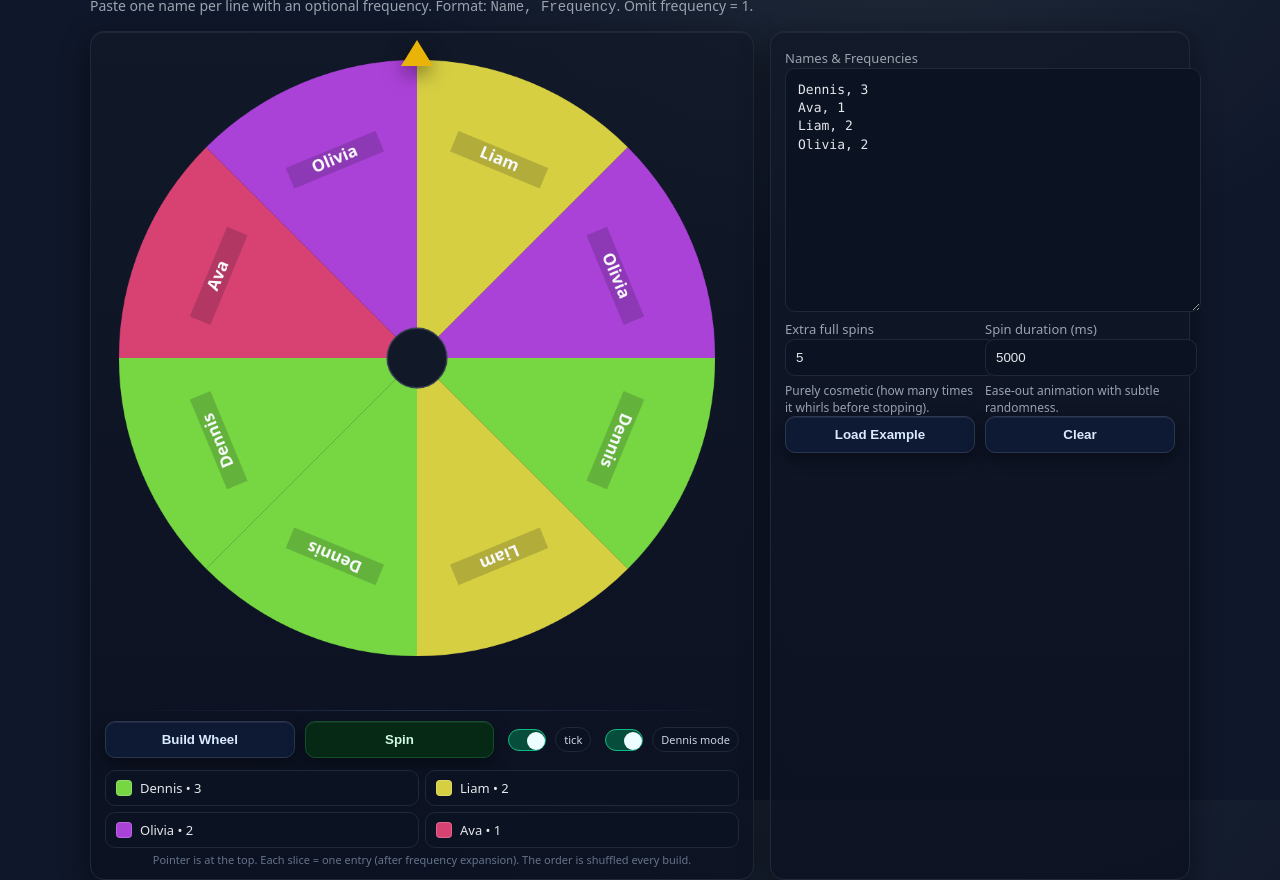
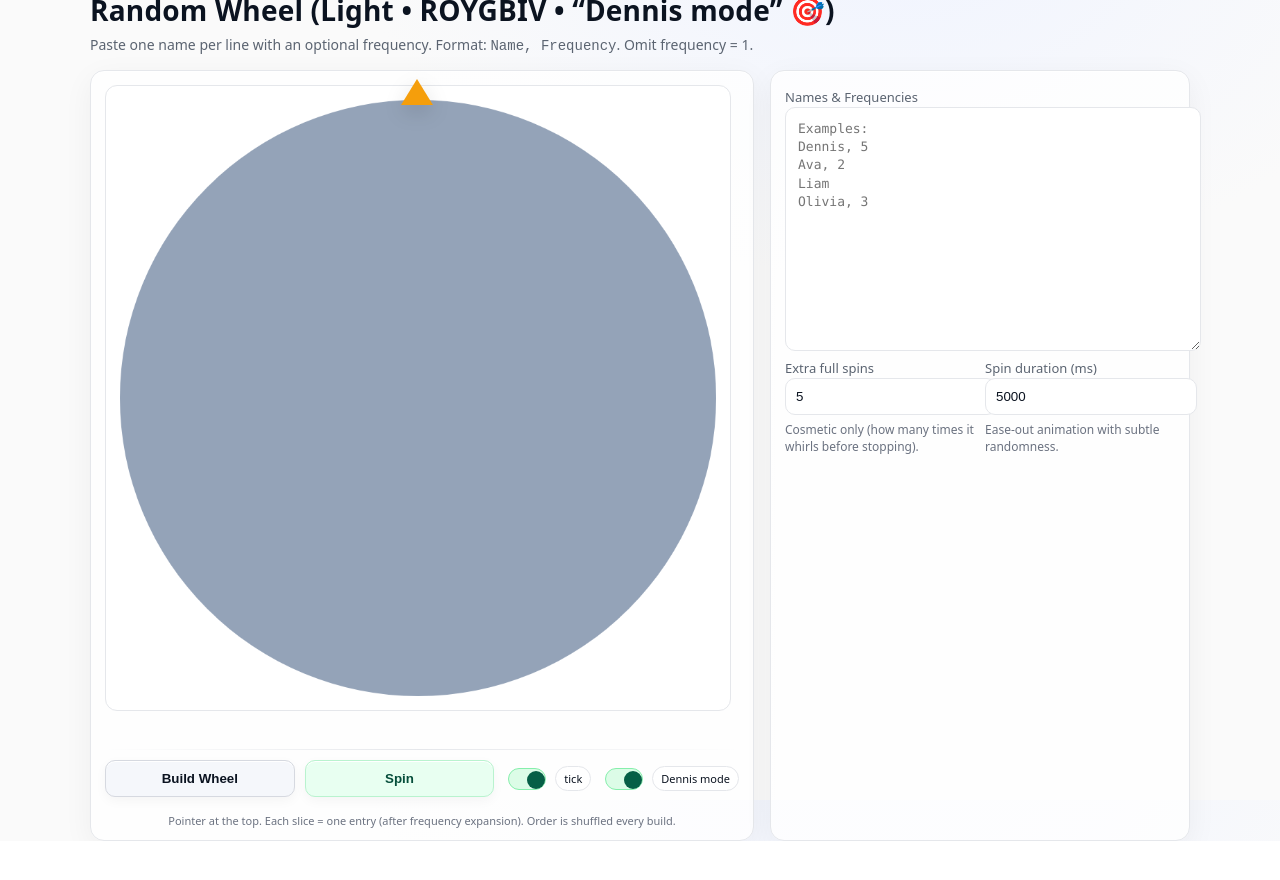
Before and after one commit to kennyhaggard/wheelspin, a plain HTML site: page index.html in a window 1280 px wide. After the commit the page ends 841 px from the top, so only its background shows below. Drawn offline with Linux system fonts and the light colour scheme.

Commit message:
Update index.html

```diff
--- a/index.html
+++ b/index.html
@@ -3,81 +3,81 @@
 <head>
 <meta charset="utf-8" />
 <meta name="viewport" content="width=device-width, initial-scale=1" />
-<title>Totally Fair* Random Wheel (*definitely not rigged for Dennis)</title>
+<title>Random Wheel — Light (ROYGBIV + Dennis mode)</title>
 <style>
-  :root { --bg:#0f172a; --card:#111827; --ink:#e5e7eb; --muted:#9ca3af; --accent:#22c55e; }
+  :root { --bg:#fafafa; --card:#ffffff; --ink:#0b1320; --muted:#5b6471; --border:#e5e7eb; }
   html,body{height:100%}
   body{
     margin:0; font-family:system-ui,-apple-system,Segoe UI,Roboto,Inter,Arial,sans-serif;
-    background:radial-gradient(1200px 800px at 70% -10%, #1f2937 0%, var(--bg) 45%),
-               linear-gradient(180deg,#0b1020, #0b1020);
+    background:radial-gradient(1200px 800px at 70% -10%, #f0f4ff 0%, var(--bg) 45%),
+               linear-gradient(180deg,#f8fafc, #f8fafc);
     color:var(--ink); display:flex; align-items:center; justify-content:center; padding:16px;
   }
   .app{display:grid; gap:16px; width:min(1100px,100%);}
   .grid{display:grid; grid-template-columns:1fr 420px; gap:16px}
   @media (max-width: 980px){ .grid{grid-template-columns:1fr} }
   .card{
-    background:linear-gradient(180deg, #111827cc, #0b1020cc);
-    border:1px solid #1f2937; border-radius:14px; padding:14px 14px 12px;
-    box-shadow: 0 10px 30px #0007, inset 0 1px 0 #ffffff10;
+    background:linear-gradient(180deg, #ffffffcc, #ffffffcc);
+    border:1px solid var(--border); border-radius:14px; padding:14px 14px 12px;
+    box-shadow: 0 8px 30px #0000000d, inset 0 1px 0 #ffffff;
   }
   h1{font-size:clamp(20px,2.2vw,28px); margin:0 0 6px; letter-spacing:.2px}
   .sub{color:var(--muted); font-size:14px; margin-top:2px}
   textarea{
     width:100%; min-height:220px; resize:vertical; border-radius:10px; padding:12px 12px 10px;
-    background:#0b1222; border:1px solid #1f2937; color:var(--ink); font:13px/1.4 ui-monospace, SFMono-Regular, Menlo, Consolas, monospace;
+    background:#fff; border:1px solid var(--border); color:var(--ink); font:13px/1.4 ui-monospace, SFMono-Regular, Menlo, Consolas, monospace;
   }
   .row{display:flex; gap:10px; flex-wrap:wrap; align-items:center}
   .row > *{flex:1}
   .btn{
-    appearance:none; border:1px solid #2a364f; background:#0e1a33; color:#dbeafe;
+    appearance:none; border:1px solid #d6d9e0; background:#f5f7fb; color:#0b1320;
     padding:10px 14px; border-radius:10px; font-weight:600; cursor:pointer;
-    box-shadow:0 6px 16px #0006, inset 0 1px 0 #ffffff12;
+    box-shadow:0 4px 12px #0000000a, inset 0 1px 0 #ffffff;
     transition: transform .06s ease, background .2s ease, border-color .2s;
     user-select:none;
   }
-  .btn:hover{ background:#102145; border-color:#3a4f78 }
+  .btn:hover{ background:#eef2ff; border-color:#cbd5e1 }
   .btn:active{ transform: translateY(1px) }
-  .btn.primary{ background:#062916; border-color:#134e2a; color:#d1fae5 }
-  .btn.primary:hover{ background:#07351e; border-color:#1b6a3a }
+  .btn.primary{ background:#e8fff1; border-color:#b9f3cf; color:#064e3b }
+  .btn.primary:hover{ background:#dbfeea; border-color:#a3e7bf }
   .btn:disabled{ opacity:.6; cursor:not-allowed }
   label{font-size:13px; color:var(--muted)}
   input[type="number"]{
-    width:100%; padding:10px; border-radius:10px; border:1px solid #1f2937; background:#0b1222; color:var(--ink)
+    width:100%; padding:10px; border-radius:10px; border:1px solid var(--border); background:#fff; color:var(--ink)
   }
   .canvasWrap{position:relative; aspect-ratio:1/1; max-height:min(78vh, 720px)}
-  canvas{width:100%; height:100%; display:block}
+  canvas{width:100%; height:100%; display:block; background:#fff; border-radius:12px; border:1px solid var(--border)}
   .pointer{
     position:absolute; left:50%; top:-6px; transform:translateX(-50%);
-    width:0; height:0; border-left:16px solid transparent; border-right:16px solid transparent; border-bottom:26px solid #eab308;
-    filter: drop-shadow(0 6px 10px #0008);
+    width:0; height:0; border-left:16px solid transparent; border-right:16px solid transparent; border-bottom:26px solid #f59e0b;
+    filter: drop-shadow(0 6px 10px #0002);
   }
   .legend{display:grid; gap:6px; grid-template-columns:repeat(2, minmax(0,1fr)); margin-top:12px}
   .badge{
-    display:flex; align-items:center; gap:8px; background:#0b1222; border:1px solid #1f2937; padding:8px 10px; border-radius:10px;
-    font-size:13px; color:#e5e7eb; overflow:hidden; text-overflow:ellipsis; white-space:nowrap
+    display:flex; align-items:center; gap:8px; background:#fff; border:1px solid var(--border); padding:8px 10px; border-radius:10px;
+    font-size:13px; color:#0b1320; overflow:hidden; text-overflow:ellipsis; white-space:nowrap
   }
-  .swatch{width:14px; height:14px; border-radius:4px; border:1px solid #ffffff30}
+  .swatch{width:14px; height:14px; border-radius:4px; border:1px solid #00000022}
   .winner{
-    font-weight:800; letter-spacing:.3px; font-size:20px; color:#fef3c7;
-    text-shadow:0 2px 10px #000a; margin-top:6px; min-height:24px;
+    font-weight:800; letter-spacing:.3px; font-size:20px; color:#0b1320;
+    margin-top:6px; min-height:24px;
   }
-  .tiny{font-size:12px; color:#94a3b8}
-  .hint{font-size:12px; color:#9ca3af; margin-top:6px}
-  .hr{height:1px; background:linear-gradient(90deg, transparent, #22314e, transparent); margin:10px 0}
+  .tiny{font-size:12px; color:#6b7280}
+  .hint{font-size:12px; color:#6b7280; margin-top:6px}
+  .hr{height:1px; background:linear-gradient(90deg, transparent, #e5e7eb, transparent); margin:10px 0}
   .inline{display:inline-flex; gap:6px; align-items:center}
-  .toggle{appearance:none; width:38px; height:22px; border-radius:999px; background:#0b1222; border:1px solid #1f2937; position:relative; outline:none; cursor:pointer}
+  .toggle{appearance:none; width:38px; height:22px; border-radius:999px; background:#fff; border:1px solid var(--border); position:relative; outline:none; cursor:pointer}
   .toggle:before{content:""; position:absolute; top:2px; left:2px; width:18px; height:18px; border-radius:50%; background:#cbd5e1; transition:left .18s ease}
-  .toggle:checked{ background:#064e3b; border-color:#10b981 }
-  .toggle:checked:before{ left:18px; background:#ecfeff }
-  .pill{font-size:11px; padding:4px 8px; border-radius:999px; border:1px solid #1f2937; background:#0b1222; color:#cbd5e1}
-  .foot{color:#64748b; font-size:11px; text-align:center; margin-top:4px}
+  .toggle:checked{ background:#dcfce7; border-color:#86efac }
+  .toggle:checked:before{ left:18px; background:#065f46 }
+  .pill{font-size:11px; padding:4px 8px; border-radius:999px; border:1px solid var(--border); background:#fff; color:#0b1320}
+  .foot{color:#6b7280; font-size:11px; text-align:center; margin-top:4px}
 </style>
 </head>
 <body>
   <div class="app">
     <div>
-      <h1>Random Wheel (with “Dennis mode” 🎯)</h1>
+      <h1>Random Wheel (Light • ROYGBIV • “Dennis mode” 🎯)</h1>
       <div class="sub">Paste one name per line with an optional frequency. Format: <code>Name, Frequency</code>. Omit frequency = 1.</div>
     </div>
     <div class="grid">
@@ -105,7 +105,7 @@
           </div>
         </div>
         <div class="legend" id="legend"></div>
-        <div class="foot">Pointer is at the top. Each slice = one entry (after frequency expansion). The order is shuffled every build.</div>
+        <div class="foot">Pointer at the top. Each slice = one entry (after frequency expansion). Order is shuffled every build.</div>
       </div>
       <div class="card">
         <label for="list">Names & Frequencies</label>
@@ -113,24 +113,18 @@
 Dennis, 5
 Ava, 2
 Liam
-Olivia, 3
-Noah, 2
-Mia"></textarea>
+Olivia, 3"></textarea>
         <div class="row">
           <div>
             <label>Extra full spins</label>
             <input id="spins" type="number" min="2" max="10" step="1" value="5" />
-            <div class="hint">Purely cosmetic (how many times it whirls before stopping).</div>
+            <div class="hint">Cosmetic only (how many times it whirls before stopping).</div>
           </div>
           <div>
             <label>Spin duration (ms)</label>
             <input id="ms" type="number" min="1200" max="12000" step="100" value="5000" />
             <div class="hint">Ease-out animation with subtle randomness.</div>
           </div>
-        </div>
-        <div class="row">
-          <button class="btn" id="example">Load Example</button>
-          <button class="btn" id="clear">Clear</button>
         </div>
       </div>
     </div>
@@ -144,14 +138,20 @@ Mia"></textarea>
   const choice = (arr) => arr[Math.floor(Math.random() * arr.length)];
   const clamp = (v, a, b) => Math.max(a, Math.min(b, v));
 
-  // Deterministic name -> color (distinct-ish)
-  function nameColor(name){
-    // simple string hash -> hue
-    let h = 0;
-    for (let i=0;i<name.length;i++){ h = (h*31 + name.charCodeAt(i)) >>> 0; }
-    const hue = h % 360;
-    const sat = 65, light = 55;
-    return `hsl(${hue} ${sat}% ${light}%)`;
+  // ROYGBIV palette, cycles for >7 names
+  const ROYGBIV = ["#ef4444", "#f97316", "#eab308", "#22c55e", "#3b82f6", "#4f46e5", "#a855f7"];
+
+  // Assign colors per distinct name in encounter order (deterministic across builds if list order stable)
+  function assignRoygbivColors(names){
+    const map = new Map();
+    let i = 0;
+    for (const n of names){
+      if (!map.has(n)){
+        map.set(n, ROYGBIV[i % ROYGBIV.length]);
+        i++;
+      }
+    }
+    return map;
   }
 
   // Parse textarea into expanded entries: ["Dennis","Dennis","Ava",...]
@@ -159,10 +159,12 @@ Mia"></textarea>
     const lines = text.split(/\r?\n/).map(l=>l.trim()).filter(Boolean);
     const entries = [];
     const countsByName = new Map();
+    const distinctInOrder = [];
     for (const line of lines){
       const m = line.split(",").map(s=>s.trim()).filter(Boolean);
       if (!m.length) continue;
       const name = m[0];
+      if (!distinctInOrder.includes(name)) distinctInOrder.push(name);
       const freq = clamp(parseInt(m[1] ?? "1",10) || 1, 1, 999);
       for (let i=0;i<freq;i++) entries.push(name);
       countsByName.set(name, (countsByName.get(name)||0)+freq);
@@ -172,7 +174,7 @@ Mia"></textarea>
       const j = Math.floor(Math.random()*(i+1));
       [entries[i], entries[j]] = [entries[j], entries[i]];
     }
-    return { entries, countsByName };
+    return { entries, countsByName, distinctInOrder };
   }
 
   // ----- Wheel state -----
@@ -194,7 +196,7 @@ Mia"></textarea>
       const o = actx.createOscillator();
       const g = actx.createGain();
       o.type="square";
-      o.frequency.value = 1800 + Math.random()*100;
+      o.frequency.value = 1700 + Math.random()*150;
       g.gain.value = 0.03;
       o.connect(g); g.connect(actx.destination);
       o.start();
@@ -204,10 +206,9 @@ Mia"></textarea>
   tickAudio = makeTick();
 
   function rebuild(){
-    const { entries, countsByName } = parseList($("list").value);
+    const { entries, countsByName, distinctInOrder } = parseList($("list").value);
     data = entries;
-    namePalette.clear();
-    countsByName.forEach((_, name) => namePalette.set(name, nameColor(name)));
+    namePalette = assignRoygbivColors(distinctInOrder);
 
     // Build segments
     segments = [];
@@ -235,7 +236,7 @@ Mia"></textarea>
       const div = document.createElement("div");
       div.className = "badge";
       const sw = document.createElement("div");
-      sw.className = "swatch"; sw.style.background = namePalette.get(name);
+      sw.className = "swatch"; sw.style.background = namePalette.get(name) || "#94a3b8";
       const span = document.createElement("span");
       span.textContent = `${name} • ${count}`;
       div.appendChild(sw); div.appendChild(span);
@@ -251,11 +252,13 @@ Mia"></textarea>
     ctx.translate(w/2, h/2);
     ctx.rotate(rotation);
 
+    const N = Math.max(1, segments.length);
+
     // slices
-    const N = Math.max(1, segments.length);
     for (let i=0;i<N;i++){
       const seg = segments[i];
-      const color = namePalette.get(seg.name) || "#475569";
+      const color = namePalette.get(seg.name) || "#94a3b8";
+      // fill
       ctx.beginPath();
       ctx.moveTo(0,0);
       ctx.arc(0,0, r, seg.start, seg.end);
@@ -264,41 +267,42 @@ Mia"></textarea>
       ctx.fill();
 
       // slice separators
-      ctx.strokeStyle = "rgba(15,23,42,0.9)";
+      ctx.strokeStyle = "#ffffffaa";
       ctx.lineWidth = 2;
       ctx.beginPath();
       ctx.arc(0,0, r, seg.start, seg.start);
       ctx.stroke();
 
-      // labels
+      // label — along the radius (from center outwards)
       const mid = (seg.start + seg.end)/2;
       ctx.save();
-      ctx.rotate(mid);
-      ctx.translate(r*0.72, 0);
-      ctx.rotate(Math.PI/2);
-      ctx.fillStyle = "#0b1020";
-      // label bubble for contrast
-      ctx.globalAlpha = .18;
-      ctx.fillRect(-70, -16, 140, 32);
-      ctx.globalAlpha = 1;
-      ctx.fillStyle = "#f8fafc";
-      ctx.font = "600 24px system-ui, -apple-system, Segoe UI, Roboto, Inter, Arial, sans-serif";
+      ctx.rotate(mid);             // rotate so +x points along the slice radius
+      ctx.textAlign = "left";
+      ctx.textBaseline = "middle";
+      ctx.fillStyle = "#0b1320";
+      ctx.font = "600 22px system-ui, -apple-system, Segoe UI, Roboto, Inter, Arial, sans-serif";
+
+      const inner = r*0.35;        // where text begins (closer to center)
       const label = seg.name;
-      const max = 12;
+      const max = 16;
       const text = label.length>max? (label.slice(0,max-1)+"…"): label;
-      ctx.textAlign = "center";
-      ctx.textBaseline = "middle";
-      ctx.fillText(text, 0, 0);
+
+      // subtle white text halo for contrast on darker ROYGBIV slices
+      ctx.lineWidth = 6;
+      ctx.strokeStyle = "rgba(255,255,255,0.75)";
+      ctx.strokeText(text, inner, 0);
+
+      ctx.fillText(text, inner, 0);
       ctx.restore();
     }
 
     // center hub
     ctx.beginPath();
     ctx.arc(0,0, r*0.1, 0, 2*Math.PI);
-    ctx.fillStyle = "#111827";
+    ctx.fillStyle = "#ffffff";
     ctx.fill();
     ctx.lineWidth = 2;
-    ctx.strokeStyle = "#374151";
+    ctx.strokeStyle = "#e5e7eb";
     ctx.stroke();
 
     ctx.restore();
@@ -312,26 +316,18 @@ Mia"></textarea>
     const seg = segments[idx];
     const pad = (seg.end - seg.start)*0.12; // avoid perfect boundaries
     const landingAngle = rand(seg.start+pad, seg.end-pad); // angle in wheel-local coords
-    // The pointer is at angle 0 (top). We rotate the wheel so that
-    // pointer (0) aligns with landingAngle on the (rotated) wheel.
-    // After total rotation R, the wheel's angle space is shifted by R.
-    // The global angle at top (pointer) corresponds to (2π - (R mod 2π)).
-    // We want (2π - R_mod) ≈ landingAngle  =>  R_mod ≈ (2π - landingAngle)
     const base = (2*Math.PI) - landingAngle;
-    // Add whole spins plus tiny random micro-offsets so it feels organic.
     const micro = rand(-0.02, 0.02);
     return spinsFull * 2*Math.PI + base + micro;
   }
 
   function currentWinningIndex(rot){
-    // Given rotation angle rot, which segment is under the pointer (top)?
     const N = segments.length||1;
     const pointerAngle = (2*Math.PI - (rot % (2*Math.PI))) % (2*Math.PI);
     for (let i=0;i<N;i++){
       const s=segments[i];
       if (pointerAngle >= s.start && pointerAngle < s.end) return i;
     }
-    // Handle boundary rounding to last slice
     return N-1;
   }
 
@@ -345,10 +341,9 @@ Mia"></textarea>
     const duration = clamp(parseInt($("ms").value,10)||5000, 800, 20000);
     const wantDennis = dennisMode && data.some(n => n.toLowerCase() === "dennis");
 
-    // Choose target index: random… unless Dennis exists and mode is on.
+    // Choose target index
     let targetIdx;
     if (wantDennis){
-      // choose among Dennis slices uniformly to keep it natural
       const idxs = segments.map((s, i) => [s.name.toLowerCase(), i]).filter(([n]) => n === "dennis").map(([,i]) => i);
       targetIdx = choice(idxs);
     }else{
@@ -358,9 +353,8 @@ Mia"></textarea>
     const startRot = rotation;
     const endRot = targetRotationForSegmentIndex(targetIdx, spinsFull);
 
-    // Add a tiny extra wobble by overshooting a hair then easing back in last 6%
     const overshoot = rand(0.01, 0.035) * 2*Math.PI;
-    const settleStart = 0.94; // when to start settling
+    const settleStart = 0.94;
     const tickOn = $("soundChk").checked;
 
     let lastTickBand = -1;
@@ -374,7 +368,6 @@ Mia"></textarea>
       if (t < settleStart){
         rot = startRot + e * (endRot + overshoot);
       }else{
-        // settle from overshoot back to endRot
         const localT = (t - settleStart) / (1 - settleStart);
         const settleE = easeOutCubic(localT);
         rot = startRot + (endRot + overshoot) + (endRot - (endRot + overshoot)) * settleE;
@@ -383,7 +376,6 @@ Mia"></textarea>
       rotation = rot;
       draw();
 
-      // tick sound each slice boundary crossed (optional)
       if (tickOn && segments.length > 1){
         const band = Math.floor(((2*Math.PI - (rotation % (2*Math.PI))) % (2*Math.PI)) / ((2*Math.PI)/segments.length));
         if (band !== lastTickBand){
@@ -396,7 +388,6 @@ Mia"></textarea>
         requestAnimationFrame(frame);
       }else{
         spinning = false;
-        // Snap to exact target slice mid (imperceptible tiny correction)
         const finalIdx = currentWinningIndex(rotation);
         const name = segments[finalIdx]?.name ?? "(none)";
         winnerEl.textContent = `Winner: ${name}`;
@@ -407,26 +398,10 @@ Mia"></textarea>
   // ----- Wire up UI -----
   $("buildBtn").addEventListener("click", rebuild);
   $("spinBtn").addEventListener("click", spin);
-  $("clear").addEventListener("click", () => { $("list").value = ""; rebuild(); });
-  $("example").addEventListener("click", () => {
-    $("list").value =
-`Dennis, 3
-Ava, 2
-Liam
-Olivia, 4
-Noah, 2
-Mia, 2
-Sophia
-Ethan, 3
-Isabella`;
-    rebuild();
-  });
+  $("list").addEventListener("keydown", (e) => { if ((e.metaKey||e.ctrlKey) && e.key.toLowerCase()==="enter"){ e.preventDefault(); rebuild(); } });
 
-  // Initial state (tiny default)
-  $("list").value = `Dennis, 3
-Ava, 1
-Liam, 2
-Olivia, 2`;
+  // Start blank
+  $("list").value = "";
   rebuild();
 
   // Redraw on window resize for crispness
```
